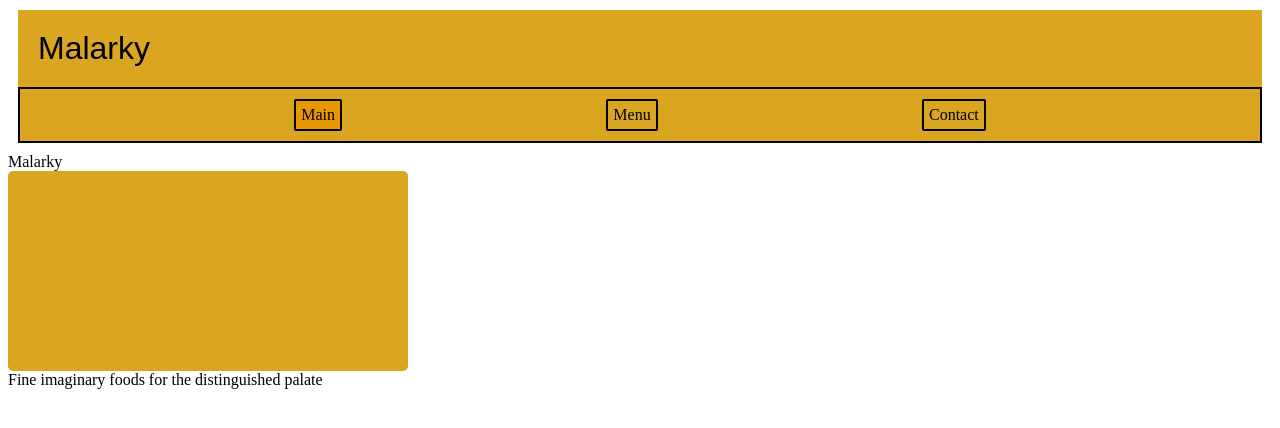
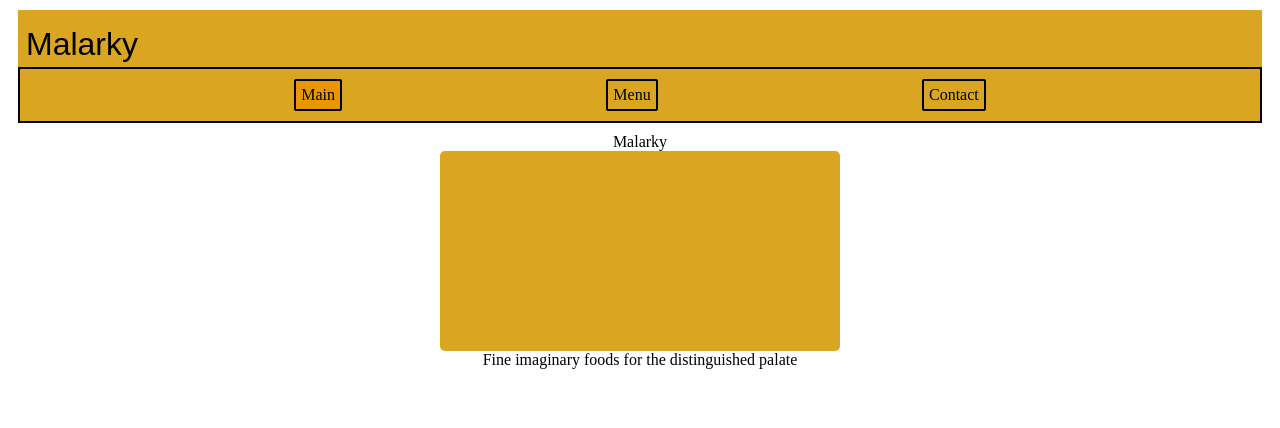
Before and after one commit to sbusenba/odin-restaurant, a website built with webpack: page dist/index.html in a window 1280 px wide. Built offline with nearby package versions, Linux system fonts and the light colour scheme.

Commit message:
minor css change

```diff
--- a/src/index.js
+++ b/src/index.js
@@ -28,16 +28,12 @@ function clickedNav(){
             menuPic0.setAttribute('src',chalicePic)
             let menuPic1 = document.querySelector('.menuPic1')
             menuPic1.setAttribute('src',menuPicZero)
-
             let menuPic2 = document.querySelector('.menuPic2')
             menuPic2.setAttribute('src',menuPicOne)
-
             let menuPic3 = document.querySelector('.menuPic3')
             menuPic3.setAttribute('src',menuPicTwo)
-
             let menuPic4 = document.querySelector('.menuPic4')
             menuPic4.setAttribute('src',menuPicThree)
-
         break;
         case 'Contact':
             contentDiv.appendChild(contactPage())
--- a/src/style.css
+++ b/src/style.css
@@ -10,7 +10,7 @@
     font-size: xx-large;
     font-family: Arial, Helvetica, sans-serif;
 
-    padding:20px;
+    padding:1rem 1rem 0.25rem 0.5rem;
     display: flex;
     text-align:end;
 }
@@ -55,7 +55,7 @@
     display:flex;
     flex-direction:column;
     justify-content:space-evenly;
-    align-items:space-around;
+    align-items:center;
 
 }
 .menuItemName{
```
